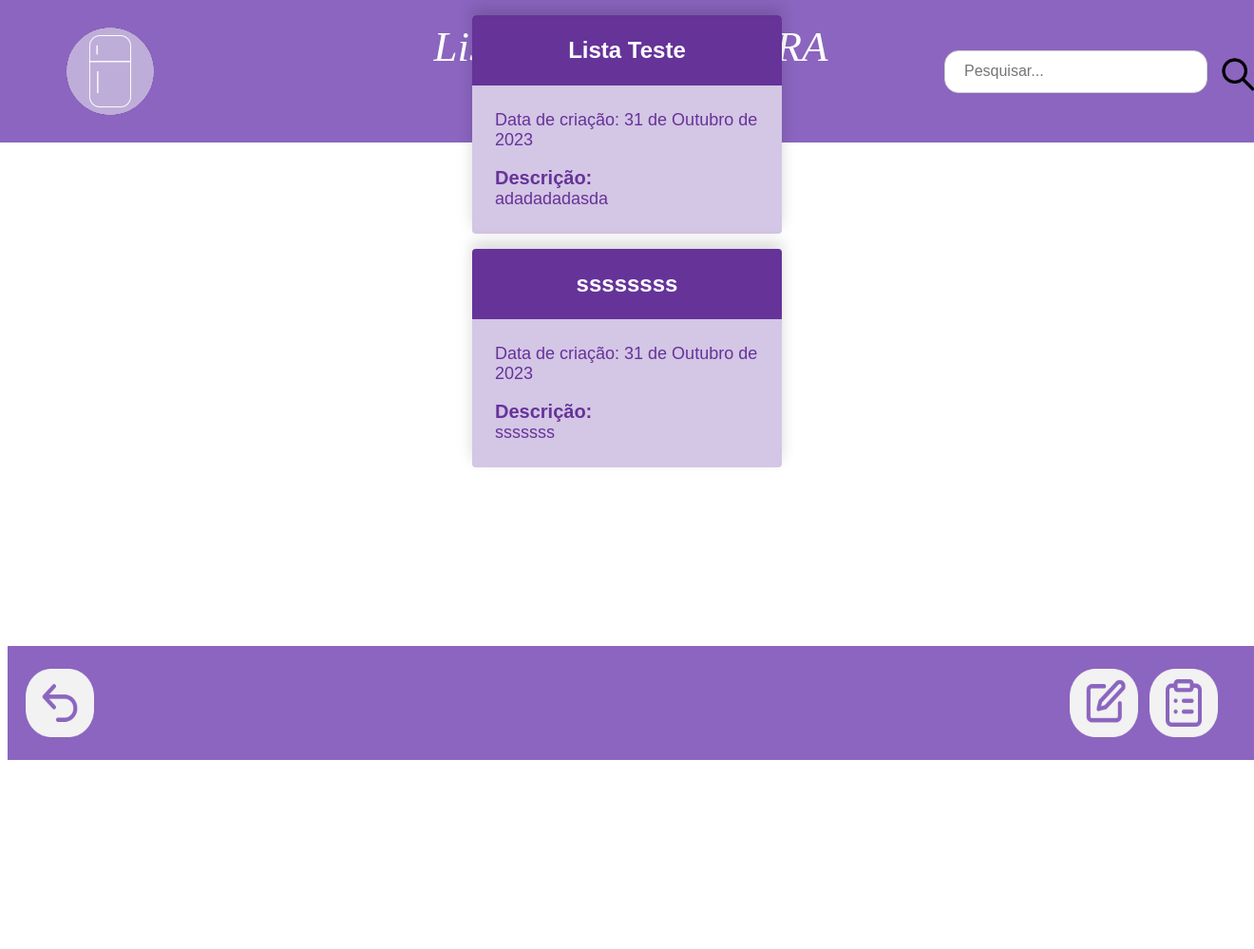
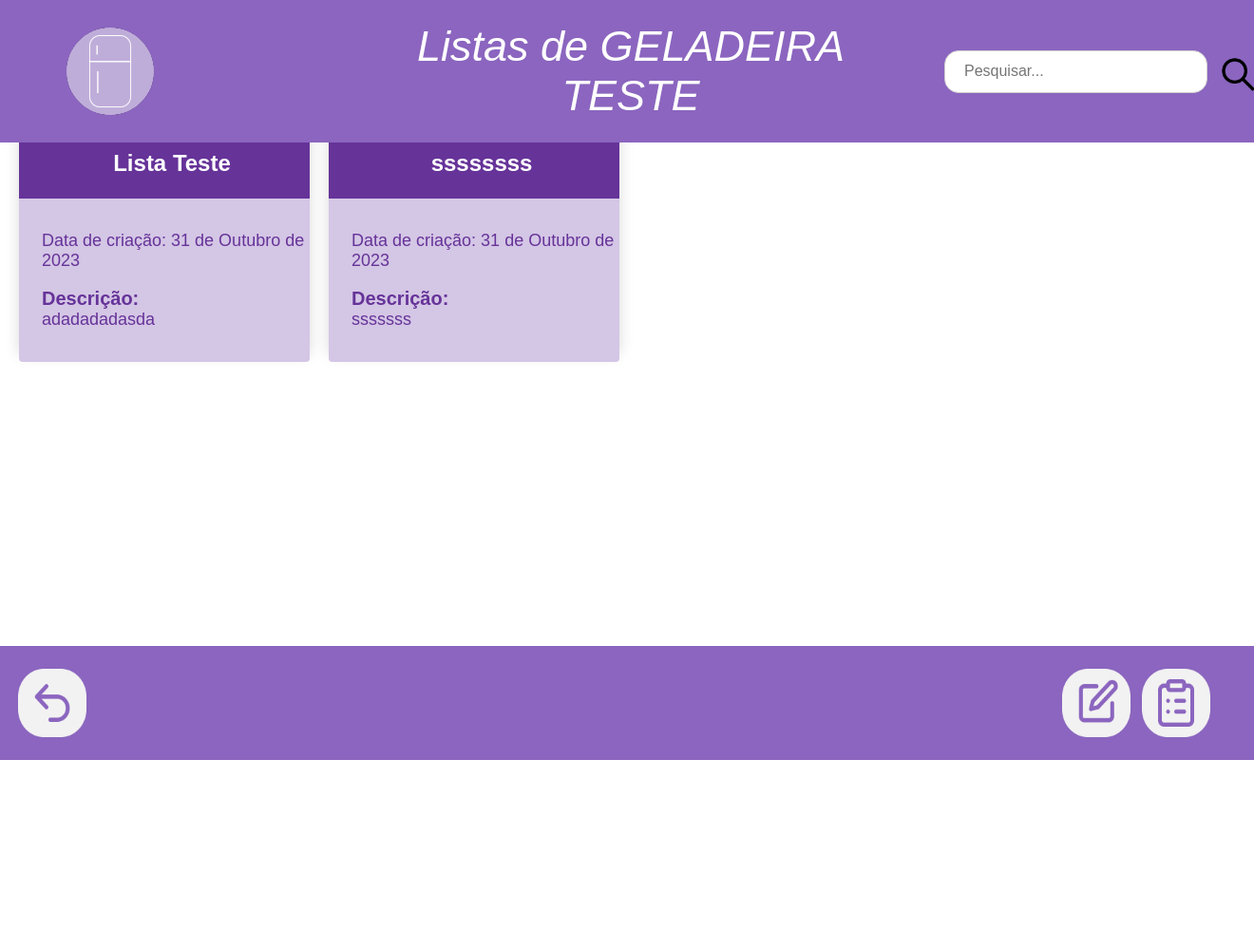
Before and after one commit to Tsuki25/SSF_Smart-Storage-Frigde, a Django app: page /geladeiras/listas/1 in a window 1320 px wide. Shown: the top 999 px of the page at 95% size. Before the commit the page ends 800 px from the top, so only its background shows below. Run offline with Django 4.2, Linux system fonts and the light colour scheme; a user stored in the database is signed in; data comes from the database, SQL or seed files in the repository; both versions use the stored data as it was after the commit.

Commit message:
pagina home listas finalizada

```diff
--- a/estoque/static/css/styleHomeListas.css
+++ b/estoque/static/css/styleHomeListas.css
@@ -1,23 +1,42 @@
+body{
+	height: 1920px;
+	font-family: Montserrat, sans-serif;
+	margin: 0;
+	background-color: white;
+}
+
+.content-container{
+    width: 100%;
+    display: flex;
+    flex-direction: row;
+    flex-wrap: wrap;
+    align-content: space-around;
+    margin-top: 9%;
+    padding-right: 30px;
+}
+
 .card {
-    position: sticky;
-    top: 0;
     box-shadow: 0 -0.5rem 1rem rgba(0 0 0 / 0.15);
     border-radius: 4px;
-    width: 100%;
-    max-width: 25%;
 	margin: 1rem auto;
 	overflow: hidden;
 	background-color: #d4c6e5;
     font-family: Montserrat, sans-serif;
+    margin-left: 20px;
 }
 
-a{
+.content-container a{
     text-decoration: none;
+    padding: 0;
+    margin: 0;
+    width: 100%;
+    max-width: 24.7%;
 }
 
 .card p{
     color: rebeccapurple;
     font-size: 18px;
+    padding-right: 1.5rem;
 }
 
 .card span{
@@ -38,8 +57,10 @@ a{
     text-align: center;
     background-color: rebeccapurple;
     padding: 0.2rem 0.5rem;
+    width: 100%;
 }
 
 .desc{
-    padding: 0.5rem 1.5rem;
+    padding: 1rem 1.5rem;
+    width: 100%;
 }
--- a/estoque/templates/home_listas.html
+++ b/estoque/templates/home_listas.html
@@ -18,6 +18,7 @@
         </header>
 
 {% block content %}
+    <section class="content-container">
         {% for lista in listas %}
             <a href="{% url 'estoque:detalhes_lista' lista.pk %}">
                 <section class="card">
@@ -32,7 +33,7 @@
                 </section>
             </a>
         {% endfor %}
-
+    </section>
      <footer>
         <nav>
             <div class="bottom-nav">
```
Also changed, not shown: db.sqlite3. Lines whose indentation alone changed are shown as unchanged.
